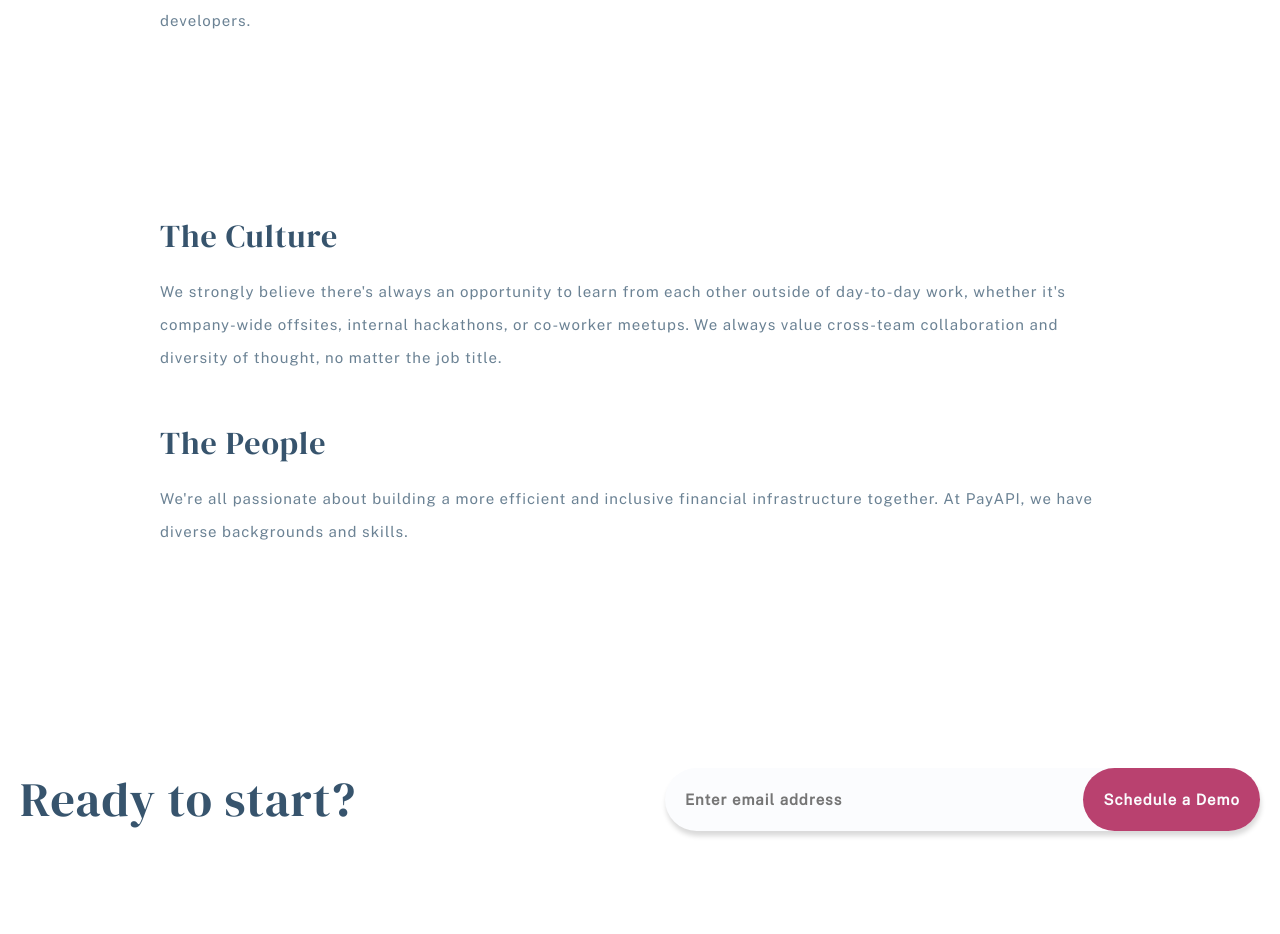
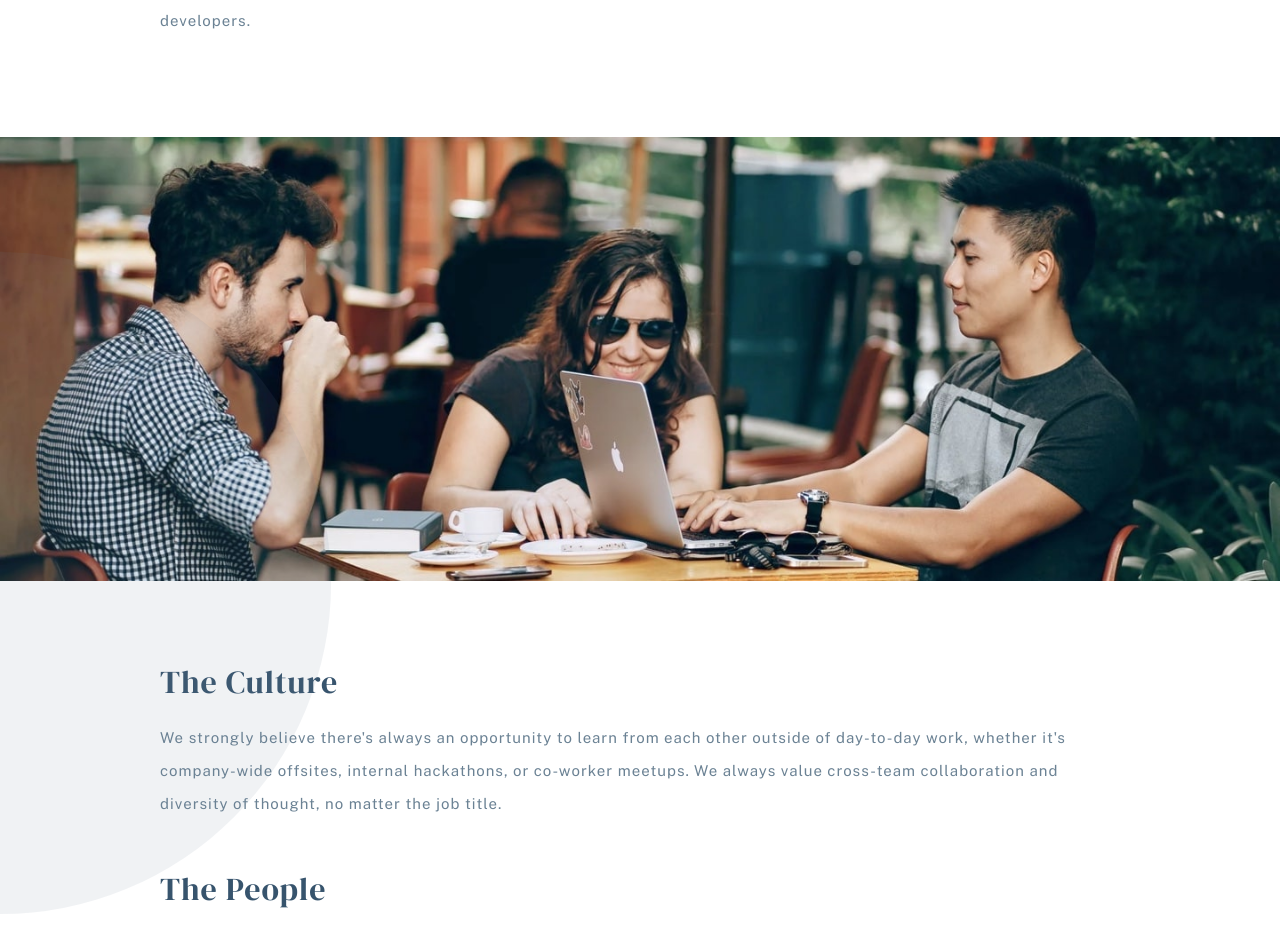
Before and after one commit to habibdev96/FEM-payapi-multi-page-website, a React (Create React App) app: page /About in a window 1280 px wide. Shown: the part 940-1874 px from the top of the page. Built offline with nearby package versions, Linux system fonts and the light colour scheme.

Commit message:
created about showcase

```diff
--- a/src/App.js
+++ b/src/App.js
@@ -5,7 +5,7 @@ import Pricing from './pages/Pricing';
 import About from './pages/About';
 import Contact from './pages/Contact';
 import Navbar from './components/Shared/Navbar';
-import MainBgPattern from './components/styledElements/Pattern';
+import { MainBgPattern } from './components/styledElements/Pattern';
 import CtaSection from './components/Shared/CtaSection';
 import Footer from './components/Shared/Footer';
 
--- /dev/null
+++ b/src/components/About/AboutShowcase.js
@@ -0,0 +1,18 @@
+import styled from 'styled-components';
+import showcaseImage from '../../assets/about/desktop/image-team-members.jpg';
+import { SecondaryBgPattern } from '../styledElements/Pattern';
+
+const Section = styled.section`
+  position: relative;
+`;
+
+const AboutShowcase = () => {
+  return (
+    <Section>
+      <SecondaryBgPattern />
+      <img src={showcaseImage} alt='' />
+    </Section>
+  );
+};
+
+export default AboutShowcase;
--- a/src/components/styledElements/Pattern.js
+++ b/src/components/styledElements/Pattern.js
@@ -1,6 +1,6 @@
 import styled from 'styled-components';
 
-const MainBgPattern = styled.div`
+export const MainBgPattern = styled.div`
   position: absolute;
   background-color: var(--lightSanJuanBlue);
   opacity: 0.1;
@@ -9,4 +9,7 @@ const MainBgPattern = styled.div`
   width: 100%;
 `;
 
-export default MainBgPattern;
+export const SecondaryBgPattern = styled(MainBgPattern)`
+  clip-path: circle(30% at 0 50%);
+  height: 200%;
+`;
--- a/src/pages/About.js
+++ b/src/pages/About.js
@@ -3,6 +3,7 @@ import {
   AboutCompanyOne,
   AboutCompanyTwo,
 } from '../components/About/AboutCompanySections';
+import AboutShowcase from '../components/About/AboutShowcase';
 
 const About = () => {
   return (
@@ -10,6 +11,7 @@ const About = () => {
       <SubHero title='We empower innovators by delivering access to the financial system' />
       <main>
         <AboutCompanyOne />
+        <AboutShowcase />
         <AboutCompanyTwo />
       </main>
     </>
```
